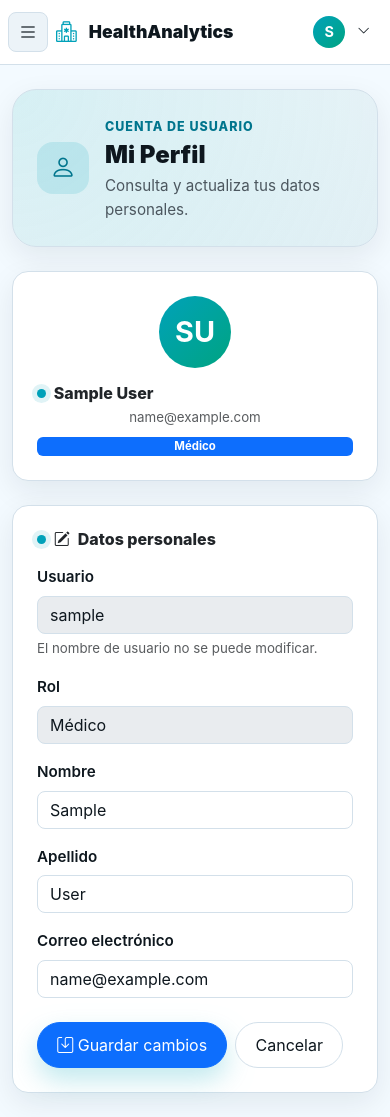
After one commit to BrachoDB/ETL-HealthAnalyticsIPS, a Django app: page /perfil/ in a window 390 px wide. The commit adds this page. Run offline with Django 5.2, Linux system fonts and the light colour scheme; the visitor is signed in with stand-in values (Sample User, id 1); parts of the project's set-up code (start-up, migrations or seed data) failed here and were passed over.

Commit message:
feat(ui): sidebar responsive, login mejorado y paginas de perfil/configuracion

```diff
--- a/backend/apps/dashboard/urls.py
+++ b/backend/apps/dashboard/urls.py
@@ -1,7 +1,7 @@
 from django.urls import path
 from .views import (
     dashboard_view, login_view, etl_view, analytics_view,
-    ml_view, pacientes_view, reportes_view
+    ml_view, pacientes_view, reportes_view, profile_view, settings_view
 )
 from django.contrib.auth import views as auth_views
 
@@ -14,4 +14,6 @@ urlpatterns = [
     path('ml/', ml_view, name='ml'),
     path('pacientes/', pacientes_view, name='pacientes'),
     path('reportes/', reportes_view, name='reportes'),
+    path('perfil/', profile_view, name='perfil'),
+    path('configuracion/', settings_view, name='configuracion'),
 ]
--- a/backend/apps/dashboard/views.py
+++ b/backend/apps/dashboard/views.py
@@ -1,4 +1,8 @@
+from django.contrib.auth import update_session_auth_hash
 from django.contrib.auth.decorators import login_required
+from django.contrib.auth.forms import PasswordChangeForm
+from django.core.exceptions import ValidationError
+from django.core.validators import validate_email
 from django.shortcuts import render
 from django.views.decorators.cache import never_cache
 from django.views.decorators.csrf import ensure_csrf_cookie
@@ -50,3 +54,61 @@ def pacientes_view(request):
 @ensure_csrf_cookie
 def reportes_view(request):
     return render(request, 'reportes.html')
+
+
+@never_cache
+@login_required(login_url='/login/')
+@ensure_csrf_cookie
+def profile_view(request):
+    user = request.user
+    context = {}
+
+    if request.method == 'POST':
+        first_name = request.POST.get('first_name', '').strip()
+        last_name = request.POST.get('last_name', '').strip()
+        email = request.POST.get('email', '').strip()
+
+        errors = []
+        if email:
+            try:
+                validate_email(email)
+            except ValidationError:
+                errors.append('El correo electrónico no es válido.')
+
+        if errors:
+            context['errors'] = errors
+            # Conservamos lo que el usuario escribió para no perderlo.
+            context['form_data'] = {
+                'first_name': first_name,
+                'last_name': last_name,
+                'email': email,
+            }
+        else:
+            user.first_name = first_name
+            user.last_name = last_name
+            user.email = email
+            user.save(update_fields=['first_name', 'last_name', 'email'])
+            context['success'] = 'Perfil actualizado correctamente.'
+
+    return render(request, 'perfil.html', context)
+
+
+@never_cache
+@login_required(login_url='/login/')
+@ensure_csrf_cookie
+def settings_view(request):
+    context = {}
+
+    if request.method == 'POST':
+        form = PasswordChangeForm(request.user, request.POST)
+        if form.is_valid():
+            user = form.save()
+            # Evita que el usuario quede deslogueado tras cambiar la contraseña.
+            update_session_auth_hash(request, user)
+            context['success'] = 'Contraseña actualizada correctamente.'
+            form = PasswordChangeForm(request.user)
+        context['form'] = form
+    else:
+        context['form'] = PasswordChangeForm(request.user)
+
+    return render(request, 'configuracion.html', context)
--- a/backend/templates/base.html
+++ b/backend/templates/base.html
@@ -58,8 +58,8 @@
                         <i class="bi bi-chevron-down" style="font-size: 0.8rem;"></i>
                     </div>
                     <ul class="dropdown-menu dropdown-menu-end">
-                        <li><a class="dropdown-item js-coming-soon" href="#" data-feature="Mi Perfil"><i class="bi bi-person"></i> Mi Perfil</a></li>
-                        <li><a class="dropdown-item js-coming-soon" href="#" data-feature="Configuración"><i class="bi bi-gear"></i> Configuración</a></li>
+                        <li><a class="dropdown-item" href="{% url 'perfil' %}"><i class="bi bi-person"></i> Mi Perfil</a></li>
+                        <li><a class="dropdown-item" href="{% url 'configuracion' %}"><i class="bi bi-gear"></i> Configuración</a></li>
                         <li><hr class="dropdown-divider"></li>
                         <li>
                             <form action="{% url 'logout' %}" method="post" style="display: inline;">
@@ -136,16 +136,6 @@
         </div>
     </div>
 
-    <!-- TOAST de avisos (p. ej. secciones en desarrollo) -->
-    <div class="toast-container position-fixed bottom-0 end-0 p-3" style="z-index: 1080;">
-        <div id="appToast" class="toast align-items-center border-0" role="alert" aria-live="assertive" aria-atomic="true">
-            <div class="d-flex">
-                <div class="toast-body" id="appToastBody"></div>
-                <button type="button" class="btn-close me-2 m-auto" data-bs-dismiss="toast" aria-label="Cerrar"></button>
-            </div>
-        </div>
-    </div>
-
     <script src="https://cdn.jsdelivr.net/npm/bootstrap@5.3.0/dist/js/bootstrap.bundle.min.js"></script>
     <script src="https://cdn.jsdelivr.net/npm/chart.js"></script>
     <script src="https://cdn.jsdelivr.net/npm/axios/dist/axios.min.js"></script>
@@ -185,21 +175,6 @@
                     }
                 });
             }
-
-            // Opciones del perfil aún sin página dedicada: avisamos sin romper la navegación.
-            // El dropdown de Bootstrap se cierra solo al seleccionar la opción.
-            var toastEl = document.getElementById('appToast');
-            var toastBody = document.getElementById('appToastBody');
-            document.querySelectorAll('.js-coming-soon').forEach(function (link) {
-                link.addEventListener('click', function (event) {
-                    event.preventDefault();
-                    if (toastEl && toastBody && window.bootstrap) {
-                        toastBody.textContent = (this.dataset.feature || 'Esta sección')
-                            + ' estará disponible próximamente.';
-                        bootstrap.Toast.getOrCreateInstance(toastEl).show();
-                    }
-                });
-            });
         });
     </script>
     {% block extra_js %}{% endblock %}
--- /dev/null
+++ b/backend/templates/perfil.html
@@ -0,0 +1,100 @@
+{% extends 'base.html' %}
+{% load static %}
+
+{% block title %}Mi Perfil - HealthAnalytics IPS{% endblock %}
+
+{% block content %}
+<div class="page-header mb-4">
+    <div class="page-header__content">
+        <div class="page-header__icon"><i class="bi bi-person"></i></div>
+        <div class="page-header__text">
+            <span class="eyebrow">Cuenta de usuario</span>
+            <h1 class="page-header__title">Mi Perfil</h1>
+            <p class="page-header__subtitle">Consulta y actualiza tus datos personales.</p>
+        </div>
+    </div>
+</div>
+
+{% if success %}
+<div class="alert alert-success alert-dismissible fade show" role="alert">
+    <i class="bi bi-check-circle"></i> {{ success }}
+    <button type="button" class="btn-close" data-bs-dismiss="alert" aria-label="Cerrar"></button>
+</div>
+{% endif %}
+
+{% if errors %}
+<div class="alert alert-danger alert-dismissible fade show" role="alert">
+    <i class="bi bi-exclamation-circle"></i> <strong>Revisa los siguientes datos:</strong>
+    <ul class="mb-0 mt-1">
+        {% for error in errors %}<li>{{ error }}</li>{% endfor %}
+    </ul>
+    <button type="button" class="btn-close" data-bs-dismiss="alert" aria-label="Cerrar"></button>
+</div>
+{% endif %}
+
+<div class="row g-4">
+    <div class="col-lg-4">
+        <div class="card p-4 text-center h-100">
+            <div class="user-avatar mx-auto mb-3" style="width: 72px; height: 72px; font-size: 1.8rem;">
+                {{ user.first_name|first|upper }}{{ user.last_name|first|upper }}
+            </div>
+            <h5 class="mb-1">{{ user.get_full_name|default:user.username }}</h5>
+            <p class="text-muted small mb-2">{{ user.email|default:"Sin correo registrado" }}</p>
+            <span class="badge bg-primary">{{ user.get_role_display }}</span>
+        </div>
+    </div>
+
+    <div class="col-lg-8">
+        <div class="card p-4 h-100">
+            <h5 class="mb-3"><i class="bi bi-pencil-square"></i> Datos personales</h5>
+            <form method="post" novalidate>
+                {% csrf_token %}
+                <div class="row g-3">
+                    <div class="col-md-6">
+                        <label class="form-label" for="id_username">Usuario</label>
+                        <input type="text" class="form-control" id="id_username"
+                               value="{{ user.username }}" disabled>
+                        <div class="form-text">El nombre de usuario no se puede modificar.</div>
+                    </div>
+                    <div class="col-md-6">
+                        <label class="form-label" for="id_role">Rol</label>
+                        <input type="text" class="form-control" id="id_role"
+                               value="{{ user.get_role_display }}" disabled>
+                    </div>
+                    <div class="col-md-6">
+                        <label class="form-label" for="id_first_name">Nombre</label>
+                        <input type="text" class="form-control" id="id_first_name" name="first_name"
+                               value="{% if form_data %}{{ form_data.first_name }}{% else %}{{ user.first_name }}{% endif %}"
+                               maxlength="150" placeholder="Tu nombre">
+                    </div>
+                    <div class="col-md-6">
+                        <label class="form-label" for="id_last_name">Apellido</label>
+                        <input type="text" class="form-control" id="id_last_name" name="last_name"
+                               value="{% if form_data %}{{ form_data.last_name }}{% else %}{{ user.last_name }}{% endif %}"
+                               maxlength="150" placeholder="Tu apellido">
+                    </div>
+                    <div class="col-12">
+                        <label class="form-label" for="id_email">Correo electrónico</label>
+                        <input type="email" class="form-control" id="id_email" name="email"
+                               value="{% if form_data %}{{ form_data.email }}{% else %}{{ user.email }}{% endif %}"
+                               placeholder="nombre@dominio.com">
+                    </div>
+                </div>
+                <div class="mt-4 d-flex gap-2">
+                    <button type="submit" class="btn btn-primary btn-elevated">
+                        <i class="bi bi-save"></i> Guardar cambios
+                    </button>
+                    <a href="{% url 'dashboard' %}" class="btn btn-outline-clinical">Cancelar</a>
+                </div>
+            </form>
+        </div>
+    </div>
+</div>
+{% endblock %}
+
+{% block extra_js %}
+<script>
+    var bc = document.getElementById('breadcrumb-current');
+    if (bc) { bc.textContent = 'Mi Perfil'; }
+</script>
+{% endblock %}
```
Also changed, not shown: backend/templates/configuracion.html (added, +112 -0 lines).
